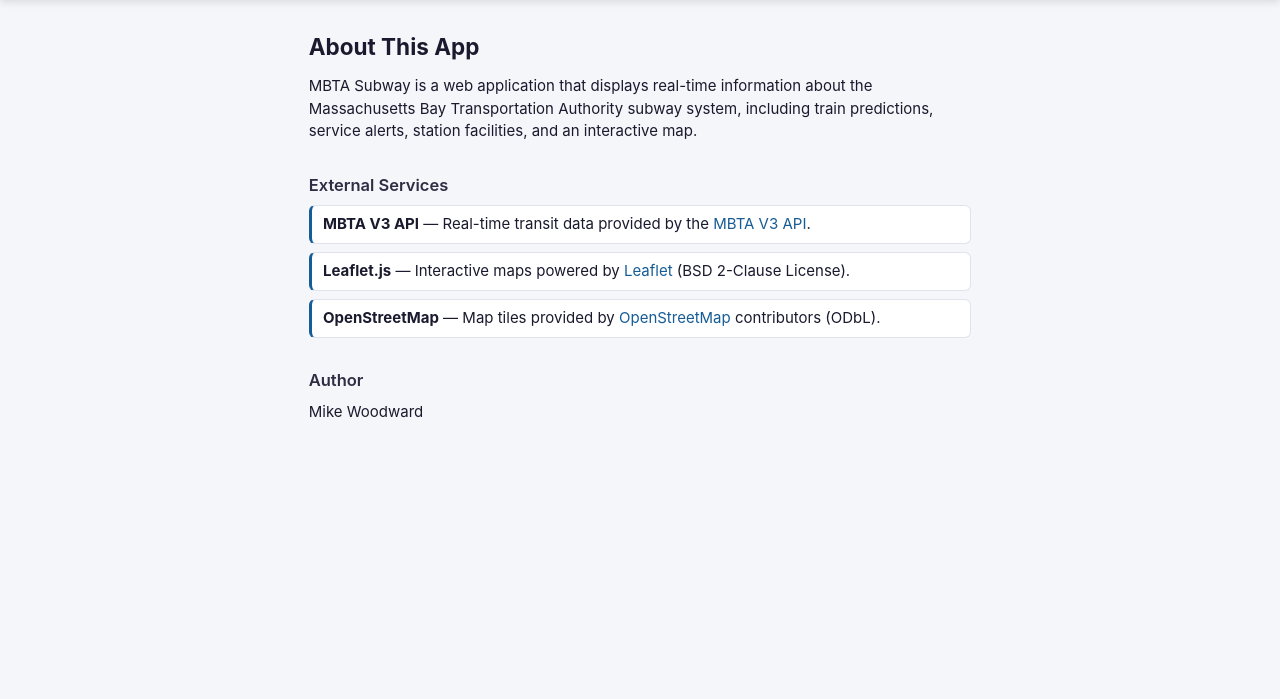
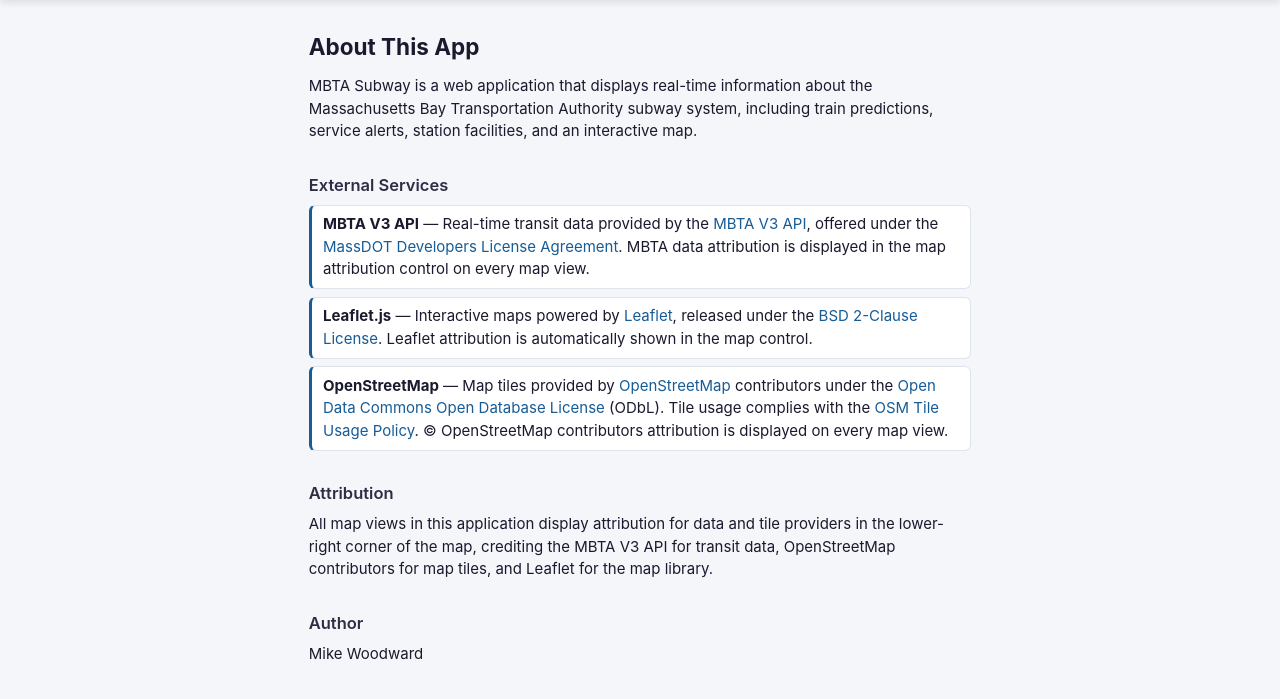
Before and after one commit to MikeWoodward/Ralph-Test-2, a Django app: template subway/templates/subway/about.html in a window 1280 px wide. Shown: the part 48-747 px from the top of the page. Run offline with Django 5.2, Linux system fonts and the light colour scheme; the template is opened without the code that fills it, so the values that code supplies are empty.

Commit message:
feat: [9.2] - Verify external service ToS compliance and document attribution
Add MBTA V3 API data attribution to map tile attribution control on both
pages alongside existing OpenStreetMap attribution. Expand About page with
MassDOT license link, OSM tile usage policy link, Leaflet BSD license link,
and a dedicated Attribution section. Update README compliance notes with
direct links to all license/policy documents. Add 4 tests verifying ToS
compliance content on the About page.

Made-with: Cursor

```diff
--- a/subway/static/subway/js/app.js
+++ b/subway/static/subway/js/app.js
@@ -27,7 +27,8 @@ const AUTOPAN_PADDING = [50, 50];
 
 const TILE_URL = "https://{s}.tile.openstreetmap.org/{z}/{x}/{y}.png";
 const TILE_ATTRIBUTION =
-    '&copy; <a href="https://www.openstreetmap.org/copyright">' +
+    'Data: <a href="https://www.mbta.com/developers/v3-api">MBTA V3 API</a>' +
+    ' | Map: &copy; <a href="https://www.openstreetmap.org/copyright">' +
     "OpenStreetMap</a> contributors";
 
 const ROUTE_COLORS = {
--- a/subway/static/subway/js/map_facilities.js
+++ b/subway/static/subway/js/map_facilities.js
@@ -23,7 +23,8 @@ const AUTOPAN_PADDING = [50, 50];
 
 const TILE_URL = "https://{s}.tile.openstreetmap.org/{z}/{x}/{y}.png";
 const TILE_ATTRIBUTION =
-    '&copy; <a href="https://www.openstreetmap.org/copyright">' +
+    'Data: <a href="https://www.mbta.com/developers/v3-api">MBTA V3 API</a>' +
+    ' | Map: &copy; <a href="https://www.openstreetmap.org/copyright">' +
     "OpenStreetMap</a> contributors";
 
 const map = L.map("map", {
--- a/subway/templates/subway/about.html
+++ b/subway/templates/subway/about.html
@@ -18,23 +18,46 @@
             <strong>MBTA V3 API</strong> —
             Real-time transit data provided by the
             <a href="https://www.mbta.com/developers/v3-api" target="_blank" rel="noopener">
-                MBTA V3 API</a>.
+                MBTA V3 API</a>,
+            offered under the
+            <a href="https://www.mass.gov/doc/massdot-developers-license-agreement-0/download" target="_blank" rel="noopener">
+                MassDOT Developers License Agreement</a>.
+            MBTA data attribution is displayed in the map attribution control
+            on every map view.
         </li>
         <li>
             <strong>Leaflet.js</strong> —
             Interactive maps powered by
             <a href="https://leafletjs.com/" target="_blank" rel="noopener">
-                Leaflet</a>
-            (BSD 2-Clause License).
+                Leaflet</a>,
+            released under the
+            <a href="https://github.com/Leaflet/Leaflet/blob/main/LICENSE" target="_blank" rel="noopener">
+                BSD 2-Clause License</a>.
+            Leaflet attribution is automatically shown in the map control.
         </li>
         <li>
             <strong>OpenStreetMap</strong> —
             Map tiles provided by
             <a href="https://www.openstreetmap.org/copyright" target="_blank" rel="noopener">
                 OpenStreetMap</a>
-            contributors (ODbL).
+            contributors under the
+            <a href="https://opendatacommons.org/licenses/odbl/" target="_blank" rel="noopener">
+                Open Data Commons Open Database License</a> (ODbL).
+            Tile usage complies with the
+            <a href="https://operations.osmfoundation.org/policies/tiles/" target="_blank" rel="noopener">
+                OSM Tile Usage Policy</a>.
+            &copy; OpenStreetMap contributors attribution is displayed on
+            every map view.
         </li>
     </ul>
+
+    <h3>Attribution</h3>
+    <p>
+        All map views in this application display attribution for data and tile
+        providers in the lower-right corner of the map, crediting the MBTA V3 API
+        for transit data, OpenStreetMap contributors for map tiles, and Leaflet
+        for the map library.
+    </p>
 
     <h3>Author</h3>
     <p>Mike Woodward</p>
```
Also changed, not shown: subway/tests.py (+30 -0 lines), README.md.
